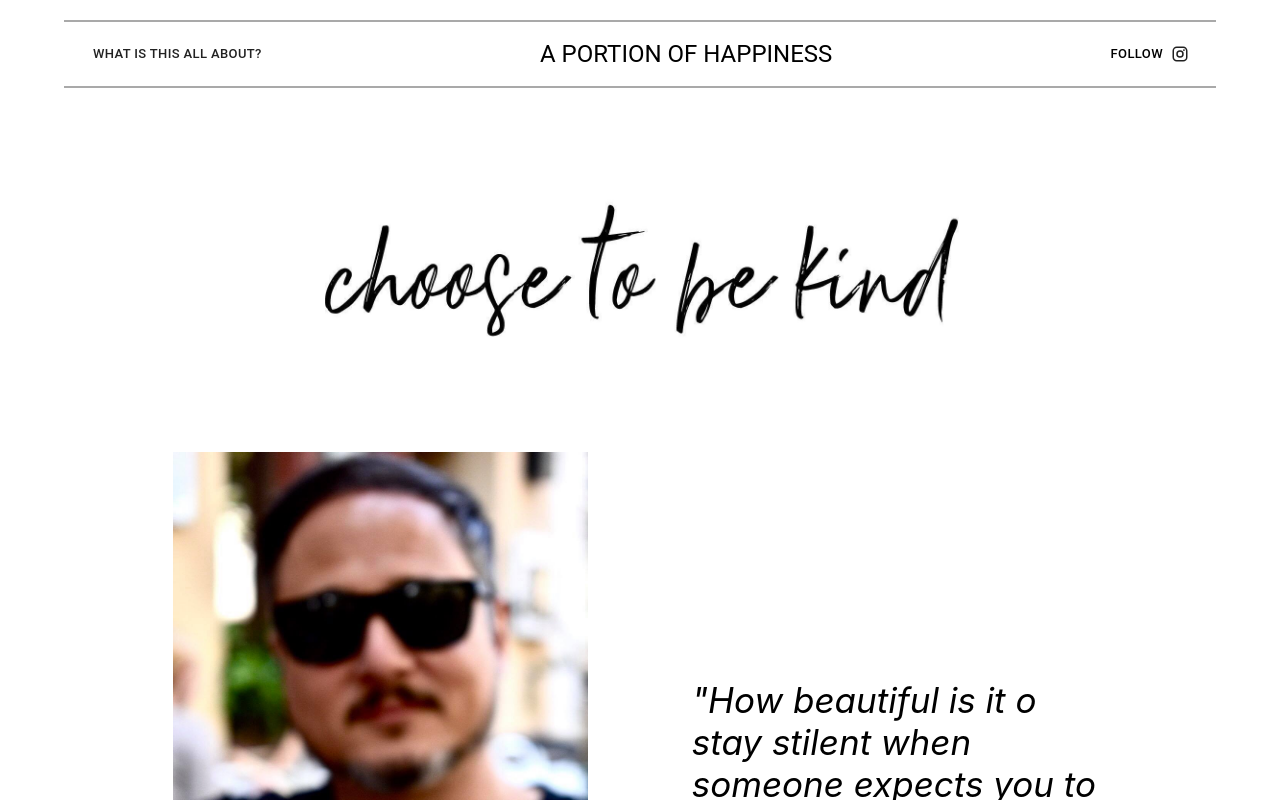
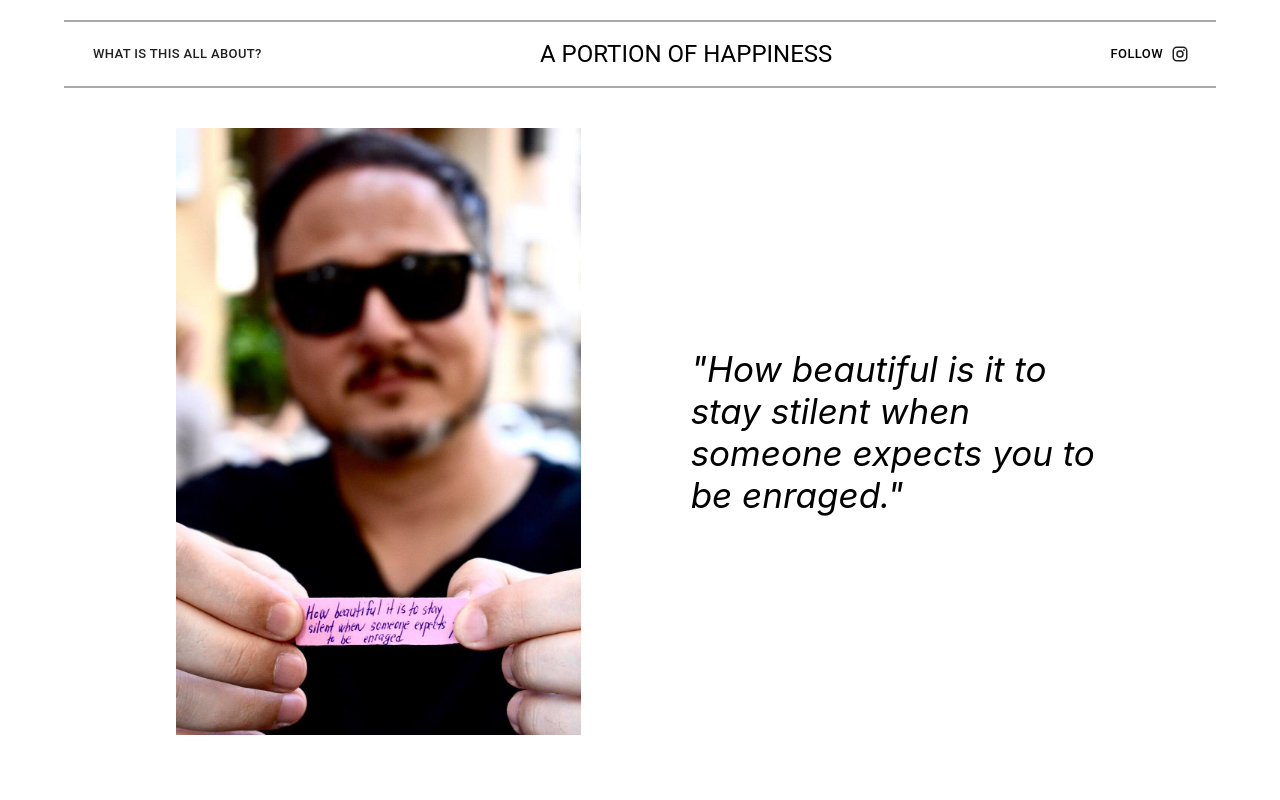
Before and after one commit to zuz-zuz/happiness-app, a React (Create React App) app: page /inspiration in a window 1280 px wide. Shown: the top 800 px of the page. Built offline with nearby package versions, Linux system fonts and the light colour scheme.

Commit message:
minor changes

```diff
--- a/src/Components/App.js
+++ b/src/Components/App.js
@@ -5,17 +5,22 @@ import Grid from '@material-ui/core/Grid';
 import { BrowserRouter as Router, Switch, Route } from 'react-router-dom';
 import About from './About';
 import PictureCard from './PictureCard';
+import BeKind from '../Photos/BeKind2.jpg';
 
 const App = () => {
   return (
     <Router>
       <Grid container style={{maxWidth: '90vw', margin: 'auto'}}>
-        <Grid item >
           <Header />
-        </Grid>
         <Switch>
-          <Route path="/" exact component={InspireButton} />
-          <Route path="/about" component={About} />
+          <Route path="/" exact >
+            <img alt='Logo' src={BeKind} style={{width: '100%'}} />
+            <InspireButton />
+          </Route>
+          <Route path="/about"  >
+            <img alt='Logo' src={BeKind} style={{width: '100%'}} />
+            <About />
+          </Route>
           <Route path="/inspiration" component={PictureCard}/>
         </Switch>
       </Grid>
--- a/src/Components/Header.js
+++ b/src/Components/Header.js
@@ -3,7 +3,6 @@ import { makeStyles } from '@material-ui/core/styles';
 import Toolbar from '@material-ui/core/Toolbar';
 import Button from '@material-ui/core/Button';
 import Typography from '@material-ui/core/Typography';
-import BeKind from '../Photos/BeKind2.jpg';
 import Grid from '@material-ui/core/Grid';
 import InstagramIcon from '@material-ui/icons/Instagram';
 import ButtonBase from '@material-ui/core/ButtonBase';
@@ -21,13 +20,19 @@ const useStyles = makeStyles((theme) => ({
     textDecoration: 'none',
     color: 'black'
   },
+
+  instagramButton: {
+    color: 'black',
+    textDecoration: 'none',
+  }
 }));
+
+const instagramLink = "https://www.instagram.com/zuzi_berlin/";
 
 const Header = () => {
   const classes = useStyles();
 
   return (
-    <>
       <Grid item xs={12}>
         <Toolbar className={classes.toolbar}>
           <Link to='/about'>
@@ -40,17 +45,13 @@ const Header = () => {
           </Link>
           <ButtonBase>
             <Button size="small" endIcon={<InstagramIcon />} >
-            <a href="https://www.instagram.com/zuzi_berlin/" style={{ color: 'black', textDecoration: 'none' }} >
+            <a href={instagramLink} className={classes.instagramButton} >
               FOLLOW
             </a>
             </Button>
           </ButtonBase>
        </Toolbar>
       </Grid>
-      <Grid item xs={12}>
-        <img alt='Logo' src={BeKind} style={{width: '100%'}} />
-      </Grid>
-    </>
   );
 }
 
--- a/src/Components/InspireButton.js
+++ b/src/Components/InspireButton.js
@@ -3,7 +3,8 @@ import Button from '@material-ui/core/Button';
 import {Link} from 'react-router-dom';
 import Grid from '@material-ui/core/Grid';
 
-const style = {height: '0',
+const style = {
+  height: '0',
   backgroundColor: 'white',
   color: 'black',
   padding: '10% 0',
--- a/src/Components/PictureCard.js
+++ b/src/Components/PictureCard.js
@@ -2,23 +2,22 @@ import React from 'react';
 import Tiago from '../Photos/Tiago.jpg';
 
 const style = {
+
   pictureCard : {
     display: 'flex',
     flexDirection: 'row',
-    justifyContent: 'space-evenly',
-    padding: '0 5%',
-    marginBottom: '40px'
+    justifyContent: 'center',
+    paddingLeft: '5%',
+    margin: '40px 0 40px 0'
   },
 
   transcript: {
     display: 'flex',
     flexDirection: 'column',
-    justifyContent: ' center',
+    justifyContent: 'center',
     fontSize: '35px',
     fontStyle: 'italic',
-    padding: '0 5%'
-
-
+    padding: '0 10% 0 5%'
   }
 
 }
@@ -27,9 +26,9 @@ const style = {
 const PictureCard = () => {
   return (
     <div style={style.pictureCard} >
-      <img alt='Tiago' src={Tiago} style={{width: '40%', padding: '0 5%'}} />
+      <img alt='Tiago' src={Tiago} style={{width: '37%', padding: '0 5%'}} />
       <div style={style.transcript}>
-        <p>"How beautiful is it o stay stilent when someone expects you to be enraged."</p>
+        <p>"How beautiful is it to stay stilent when someone expects you to be enraged."</p>
       </div>
     </div>
   )
```
